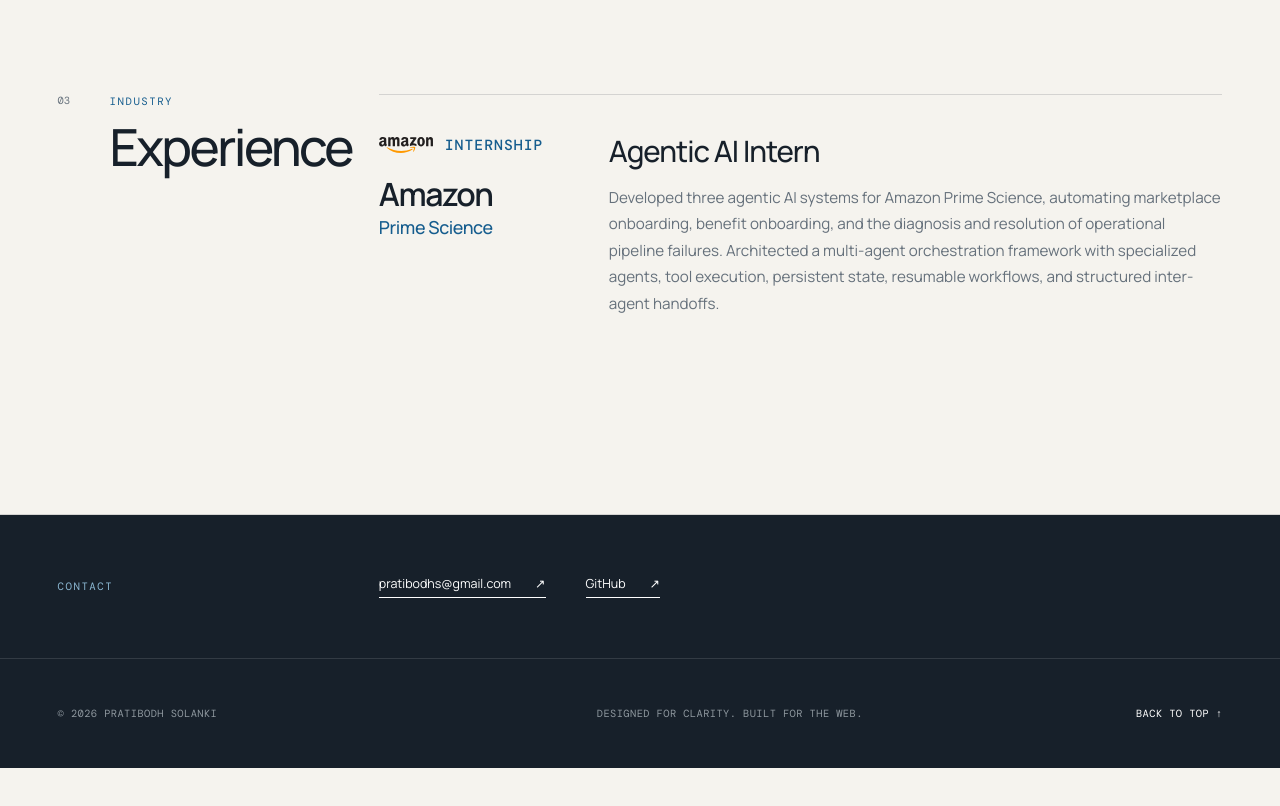
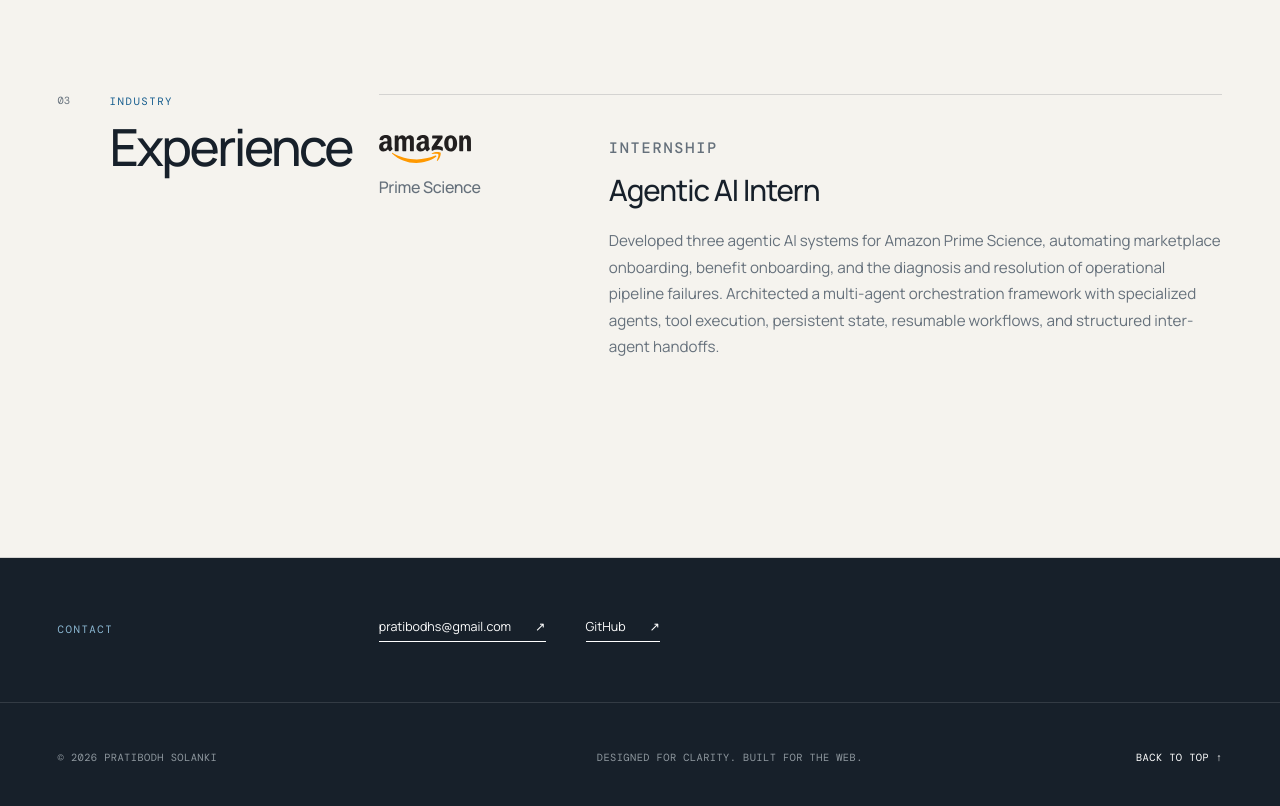
Before and after one commit to programmerPrati/programmerPrati.github.io, a React (Vite) app: page / in a window 1280 px wide. Shown: the part 2680-3486 px from the top of the page. Before the commit the page ends 3448 px from the top, so only its background shows below. Built offline with nearby package versions, Linux system fonts and the light colour scheme; a web font is replaced by a local one.

Commit message:
Refine Amazon experience hierarchy

```diff
--- a/src/App.tsx
+++ b/src/App.tsx
@@ -210,14 +210,11 @@ function App() {
               {portfolio.experience.map((item) => (
                 <article className="experience-item reveal" key={`${item.period}-${item.role}`}>
                   <div className="experience-meta">
-                    <div className="experience-type-row">
-                      <img className="amazon-symbol" src="/images/amazon.svg" alt="" aria-hidden="true" />
-                      <p className="experience-type">{item.period}</p>
-                    </div>
-                    <p className="experience-company">{item.organization}</p>
+                    <img className="amazon-symbol" src="/images/amazon.svg" alt={item.organization} />
                     {item.team && <p className="experience-team">{item.team}</p>}
                   </div>
-                  <div>
+                  <div className="experience-detail">
+                    <p className="experience-type">{item.period}</p>
                     <h3>{item.role}</h3>
                     {item.description && <p>{item.description}</p>}
                   </div>
--- a/src/styles.css
+++ b/src/styles.css
@@ -532,18 +532,12 @@ h3 {
 .experience-meta {
   display: flex;
   flex-direction: column;
-  gap: 0.3rem;
-}
-
-.experience-type-row {
-  margin-bottom: 1.15rem;
-  display: flex;
-  align-items: center;
-  gap: 0.75rem;
+  align-items: flex-start;
+  gap: 0.85rem;
 }
 
 .amazon-symbol {
-  width: 54px;
+  width: 92px;
   height: auto;
   display: block;
 }
@@ -553,25 +547,22 @@ h3 {
 }
 
 .experience-type {
-  margin-bottom: 0 !important;
+  margin: 0 0 0.8rem !important;
   color: var(--accent);
-  font: 500 clamp(0.9rem, 1.15vw, 1.05rem) var(--mono);
-  letter-spacing: 0.07em;
+  font: 500 0.68rem var(--mono);
+  letter-spacing: 0.12em;
   text-transform: uppercase;
 }
 
-.experience-company {
-  font-size: clamp(1.7rem, 2.5vw, 2.6rem);
-  font-weight: 600;
-  letter-spacing: -0.045em;
-  line-height: 1;
+.experience-team {
+  color: var(--muted);
+  font-size: clamp(1rem, 1.25vw, 1.2rem);
+  font-weight: 500;
+  letter-spacing: -0.02em;
 }
 
-.experience-team {
-  color: var(--accent);
-  font-size: clamp(1.1rem, 1.4vw, 1.35rem);
-  font-weight: 500;
-  letter-spacing: -0.02em;
+.experience-detail h3 {
+  margin-bottom: 1.25rem;
 }
 
 .stack-list,
```
